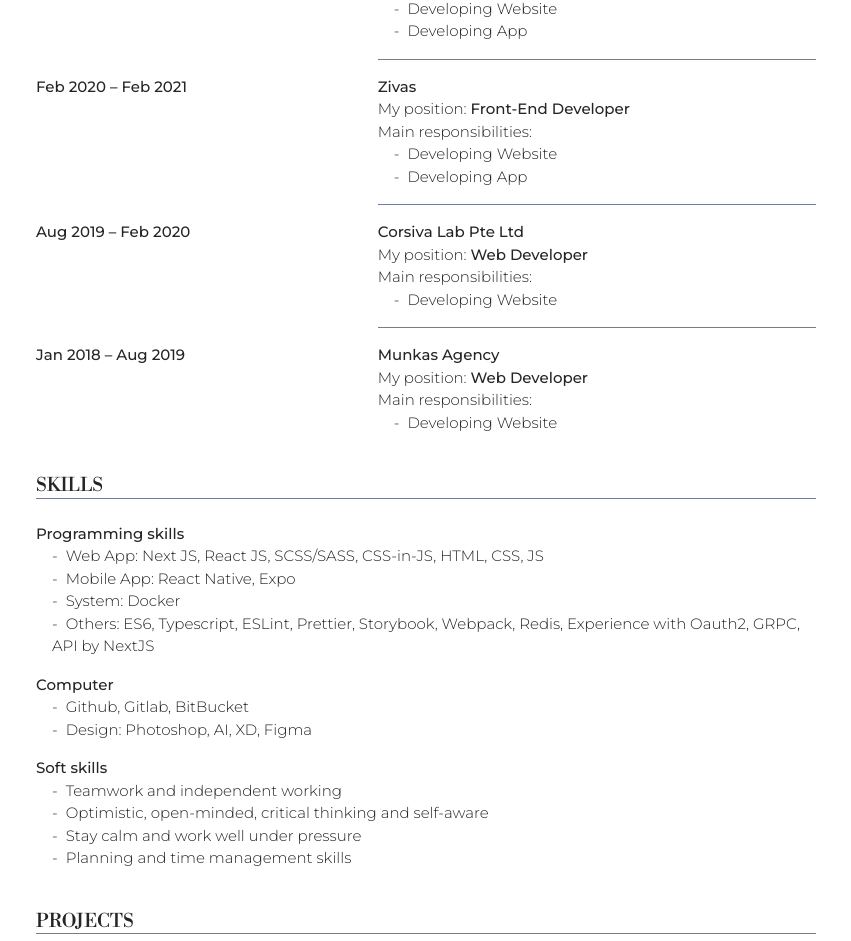
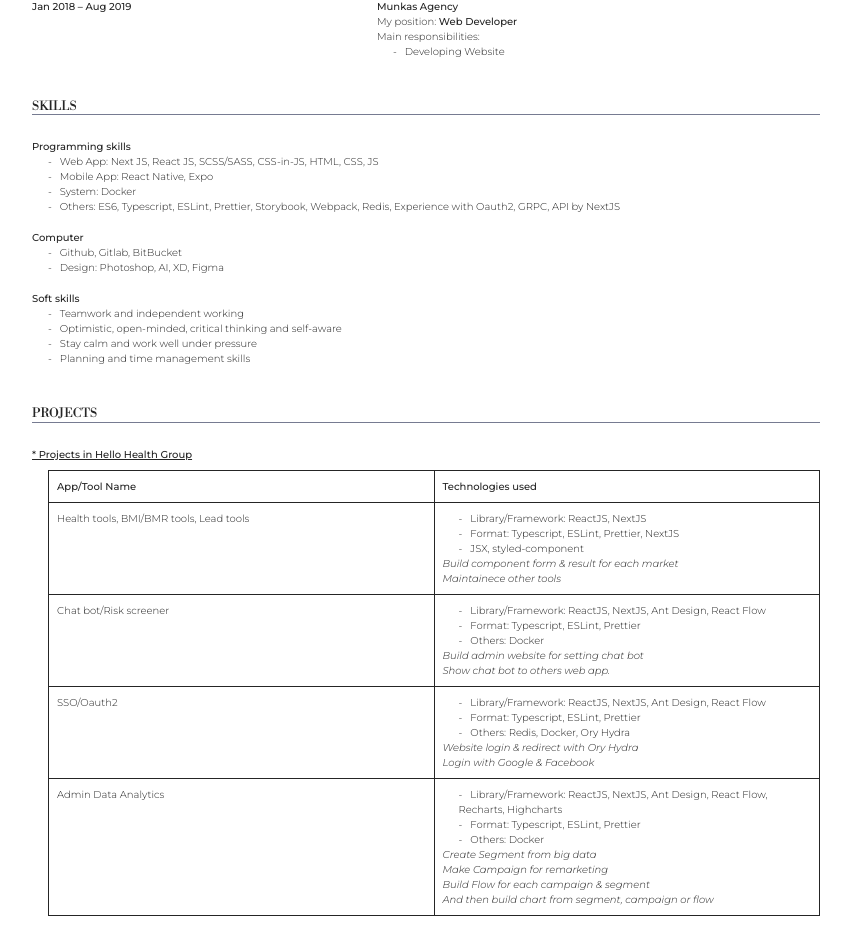
Before and after one commit to ntnhan0605/ntnhan0605, a React (Create React App) app: page /profile in a window 1280 px wide. Shown: the part 1067-2008 px from the top of the page, without its empty margins (214-1065 px from the left). Built offline with nearby package versions, Linux system fonts and the light colour scheme.

Commit message:
update docker-compose.yml

```diff
--- a/docker-compose.yml
+++ b/docker-compose.yml
@@ -6,5 +6,6 @@
     container_name: ntnhan0605
     volumes:
       - ./:/usr/src/app
+      - /usr/src/app/node_modules
     ports:
       - 8000:8000
--- a/package.json
+++ b/package.json
@@ -10,6 +10,7 @@
     "match-sorter": "^6.3.1",
     "react": "^18.2.0",
     "react-dom": "^18.2.0",
+    "react-helmet": "^6.1.0",
     "react-router-dom": "^6.10.0",
     "react-scripts": "5.0.1",
     "sort-by": "^1.2.0",
@@ -53,6 +54,7 @@
     "@types/node": "^18.11.8",
     "@types/react": "^18.0.24",
     "@types/react-dom": "^18.0.8",
+    "@types/react-helmet": "^6.1.6",
     "@typescript-eslint/eslint-plugin": "^5.57.1",
     "@typescript-eslint/parser": "^5.57.1",
     "eslint": "^8.38.0",
--- a/src/constants/theme.ts
+++ b/src/constants/theme.ts
@@ -2,7 +2,7 @@
 
 export const globalStylesValue = {
   ':root': {
-    fontSize: 15
+    fontSize: 10
   },
   body: {
     color: '#252525',
--- a/src/routes/profile/index.styles.ts
+++ b/src/routes/profile/index.styles.ts
@@ -10,7 +10,7 @@
 })
 
 export const ProfileBox = styled(Box)(({ theme }) => {
-  return { padding: theme.spacing(7.5) }
+  return { padding: theme.spacing(7) }
 })
 
 export const ProfileBoxItem = styled(Box)(({ theme }) => {
@@ -26,7 +26,6 @@
     position: 'relative',
     width: '100%',
     paddingTop: '100%',
-    boxShadow: theme.shadows[3],
     borderRadius: theme.shape.borderRadius,
     '.MuiAvatar-img': {
       position: 'absolute',
--- a/src/routes/profile/index.tsx
+++ b/src/routes/profile/index.tsx
@@ -1,3 +1,4 @@
+import { Helmet } from 'react-helmet'
 import { Grid, Typography } from '@mui/material'
 import {
   ProfileAvatar,
@@ -11,13 +12,17 @@
   ProfileList,
   ProfileName,
   ProfilePosition,
-  ProfileTable,
+  ProfileProjectTable,
   ProfileStrong,
-  ProfileProjectTable
+  ProfileTable
 } from './index.styles'
 
 export const Profile = () => {
   return (
+    <>
+      <Helmet>
+        <title>CV - NGUYEN THIEN NHAN</title>
+      </Helmet>
       <ProfileContainer maxWidth="md">
         <ProfileBox borderRadius={1}>
           <ProfileBoxItem>
@@ -54,7 +59,7 @@
                   </tbody>
                 </ProfileTable>
               </Grid>
-            <Grid width={220} item>
+              <Grid width={164} item>
                 <ProfileAvatar src="/images/avatar.jpg" />
               </Grid>
             </Grid>
@@ -70,8 +75,8 @@
                 skills to clean code in 2 years with ReactJS & React Native.
               </li>
               <li>
-              In the long term, I want to be trained as a senior programmer for
-              4 years.
+                In the long term, I want to be trained as a senior programmer
+                for 4 years.
               </li>
             </ProfileList>
           </ProfileBoxItem>
@@ -124,7 +129,8 @@
                 <Grid xs={7} item>
                   <ProfileStrong>Hello Health Group</ProfileStrong>
                   <ProfileDescription>
-                  My position: <ProfileStrong>Software Engineer</ProfileStrong>
+                    My position:{' '}
+                    <ProfileStrong>Software Engineer</ProfileStrong>
                     <br />
                     Main responsibilities:
                   </ProfileDescription>
@@ -226,7 +232,8 @@
               <ProfileStrong>Programming skills</ProfileStrong>
               <ProfileList>
                 <li>
-                Web App: Next JS, React JS, SCSS/SASS, CSS-in-JS, HTML, CSS, JS
+                  Web App: Next JS, React JS, SCSS/SASS, CSS-in-JS, HTML, CSS,
+                  JS
                 </li>
                 <li>Mobile App: React Native, Expo</li>
                 <li>System: Docker</li>
@@ -247,7 +254,9 @@
               <ProfileStrong>Soft skills</ProfileStrong>
               <ProfileList>
                 <li>Teamwork and independent working</li>
-              <li>Optimistic, open-minded, critical thinking and self-aware</li>
+                <li>
+                  Optimistic, open-minded, critical thinking and self-aware
+                </li>
                 <li>Stay calm and work well under pressure</li>
                 <li>Planning and time management skills </li>
               </ProfileList>
@@ -270,13 +279,72 @@
                         <th>Technologies used</th>
                       </tr>
                       <tr>
-                      <td>BMI tool</td>
+                        <td>Health tools, BMI/BMR tools, Lead tools</td>
                         <td>
                           <ProfileList>
-                          <li>Typescript, ESLint, Prettier</li>
+                            <li>Library/Framework: ReactJS, NextJS</li>
+                            <li>
+                              Format: Typescript, ESLint, Prettier, NextJS
+                            </li>
+                            <li>JSX, styled-component</li>
                           </ProfileList>
                           <Typography fontStyle="italic">
-                          Build component form & result for BMI for each market
+                            Build component form & result for each market
+                            <br />
+                            Maintainece other tools
+                          </Typography>
+                        </td>
+                      </tr>
+                      <tr>
+                        <td>Chat bot/Risk screener</td>
+                        <td>
+                          <ProfileList>
+                            <li>
+                              Library/Framework: ReactJS, NextJS, Ant Design,
+                              React Flow
+                            </li>
+                            <li>Format: Typescript, ESLint, Prettier</li>
+                            <li>Others: Docker</li>
+                          </ProfileList>
+                          <Typography fontStyle="italic">
+                            Build admin website for setting chat bot <br />
+                            Show chat bot to others web app.
+                          </Typography>
+                        </td>
+                      </tr>
+                      <tr>
+                        <td>SSO/Oauth2</td>
+                        <td>
+                          <ProfileList>
+                            <li>
+                              Library/Framework: ReactJS, NextJS, Ant Design,
+                              React Flow
+                            </li>
+                            <li>Format: Typescript, ESLint, Prettier</li>
+                            <li>Others: Redis, Docker, Ory Hydra</li>
+                          </ProfileList>
+                          <Typography fontStyle="italic">
+                            Website login & redirect with Ory Hydra <br />
+                            Login with Google & Facebook
+                          </Typography>
+                        </td>
+                      </tr>
+                      <tr>
+                        <td>Admin Data Analytics</td>
+                        <td>
+                          <ProfileList>
+                            <li>
+                              Library/Framework: ReactJS, NextJS, Ant Design,
+                              React Flow, Recharts, Highcharts
+                            </li>
+                            <li>Format: Typescript, ESLint, Prettier</li>
+                            <li>Others: Docker</li>
+                          </ProfileList>
+                          <Typography fontStyle="italic">
+                            Create Segment from big data <br />
+                            Make Campaign for remarketing <br />
+                            Build Flow for each campaign & segment <br />
+                            And then build chart from segment, campaign or flow
                           </Typography>
                         </td>
                       </tr>
@@ -451,9 +519,9 @@
                           <Typography fontStyle="italic">
                             <strong>* Note:</strong> Munkas Agency is a social
                             media company so each campaign has one website for
-                          each project. After the campaign ends, the site is no
-                          longer kept. So I cannot save all the domains for that
-                          project.
+                            each project. After the campaign ends, the site is
+                            no longer kept. So I cannot save all the domains for
+                            that project.
                           </Typography>
                         </td>
                       </tr>
@@ -465,5 +533,6 @@
           </ProfileBoxItem>
         </ProfileBox>
       </ProfileContainer>
+    </>
   )
 }
```
Also changed, not shown: 2 other files (tests, documents, lock files or other folders). Lines whose indentation alone changed are shown as unchanged.
